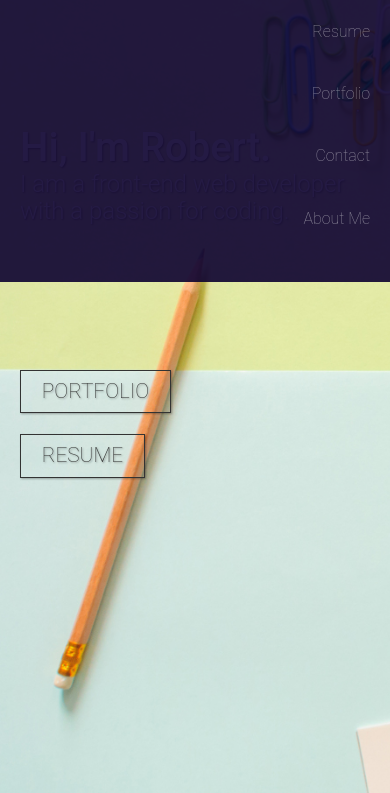
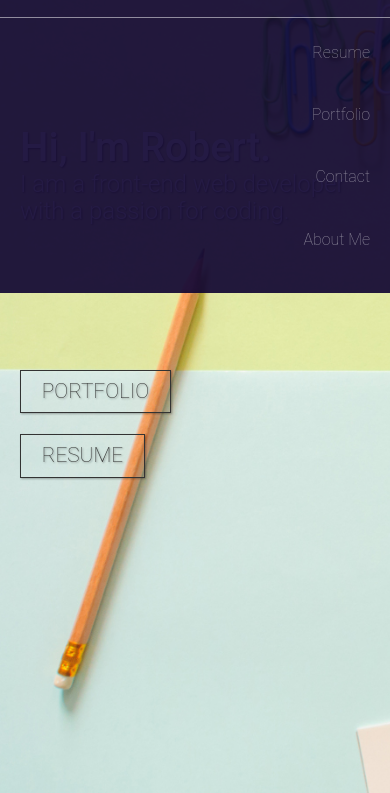
Before and after one commit to demond611/portfolio_2018, a website: page app/index.html in a window 390 px wide. Shown: the part 51-844 px from the top of the page. Drawn offline with Linux system fonts and the light colour scheme.

Commit message:
updated index.html

```diff
--- a/app/assets/styles/modules/_aside-content.css
+++ b/app/assets/styles/modules/_aside-content.css
@@ -29,7 +29,6 @@
 
 	&__background {
 
-		padding: 20px;
 		position: relative;
 		background-color: $sideBg;
 
@@ -88,12 +87,16 @@
 	}
 
 	&__mobile {
+
+		border-top: 1px solid $half_opa_white;
+
 		@mixin atMedium {
 			display: none;
 		}
 	}
 
 	&__mobile-nav {
+		padding: 0 20px 10px;
 		text-align: right;
 		color: $half_opa_white;
 	}
@@ -136,6 +139,7 @@
 
 	&__social {
 
+		padding: 20px;
 		margin-top: 0;
 		color: $half_opa_white;
 
--- a/app/temp/styles/main.css
+++ b/app/temp/styles/main.css
@@ -498,7 +498,6 @@ body {
 
 .site-sidebar__background {
 
-		padding: 20px;
 		position: relative;
 		background-color: rgba(13, 2, 48, .9);
 	}
@@ -572,6 +571,11 @@ body {
 	}
 	}
 
+.site-sidebar__mobile {
+
+		border-top: 1px solid rgba(255, 255, 255, .5);
+	}
+
 @media (min-width: 1024px) {
 
 .site-sidebar__mobile {
@@ -580,6 +584,7 @@ body {
 	}
 
 .site-sidebar__mobile-nav {
+		padding: 0 20px 10px;
 		text-align: right;
 		color: rgba(255, 255, 255, .5);
 	}
@@ -622,6 +627,7 @@ body {
 
 .site-sidebar__social {
 
+		padding: 20px;
 		margin-top: 0;
 		color: rgba(255, 255, 255, .5);
 
```
